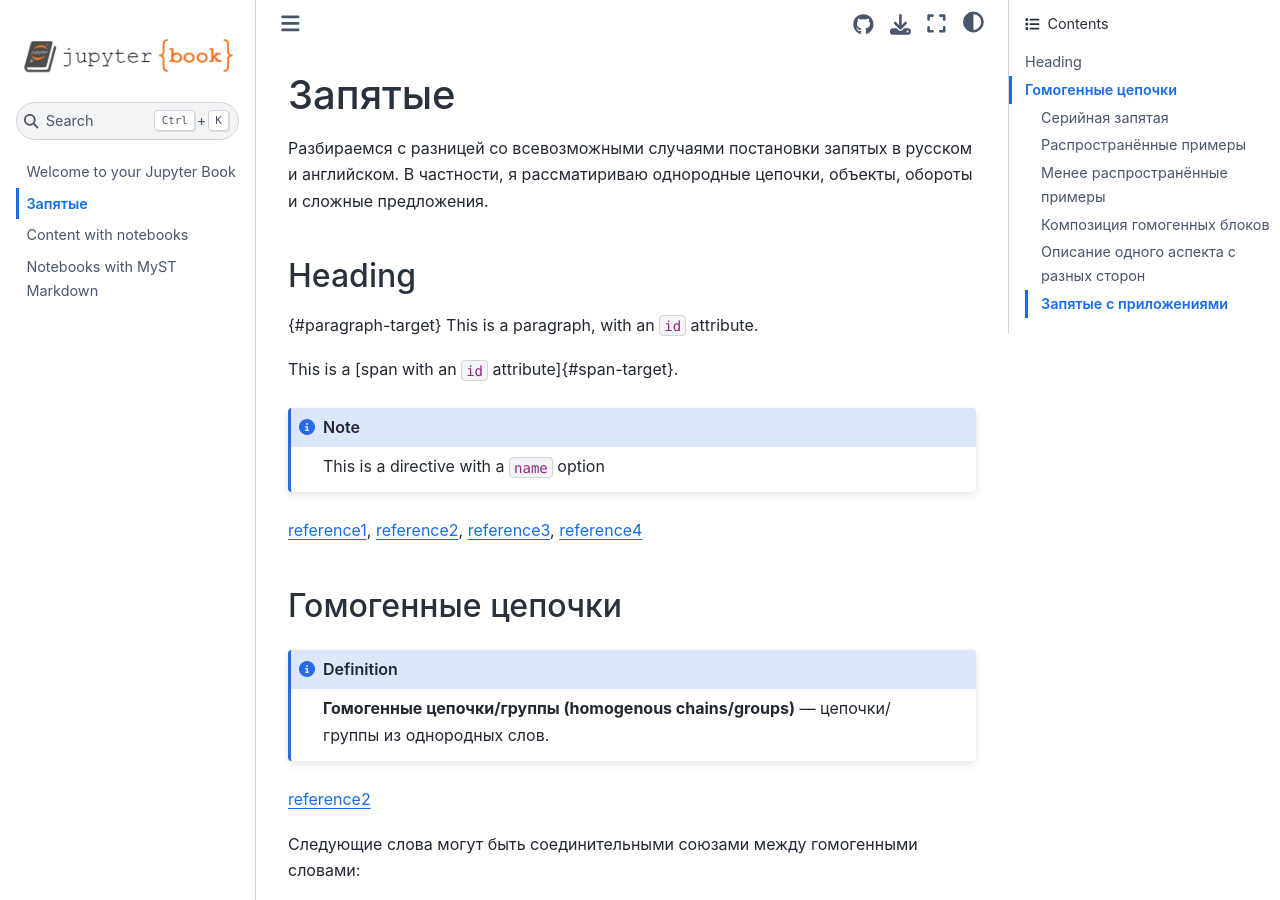
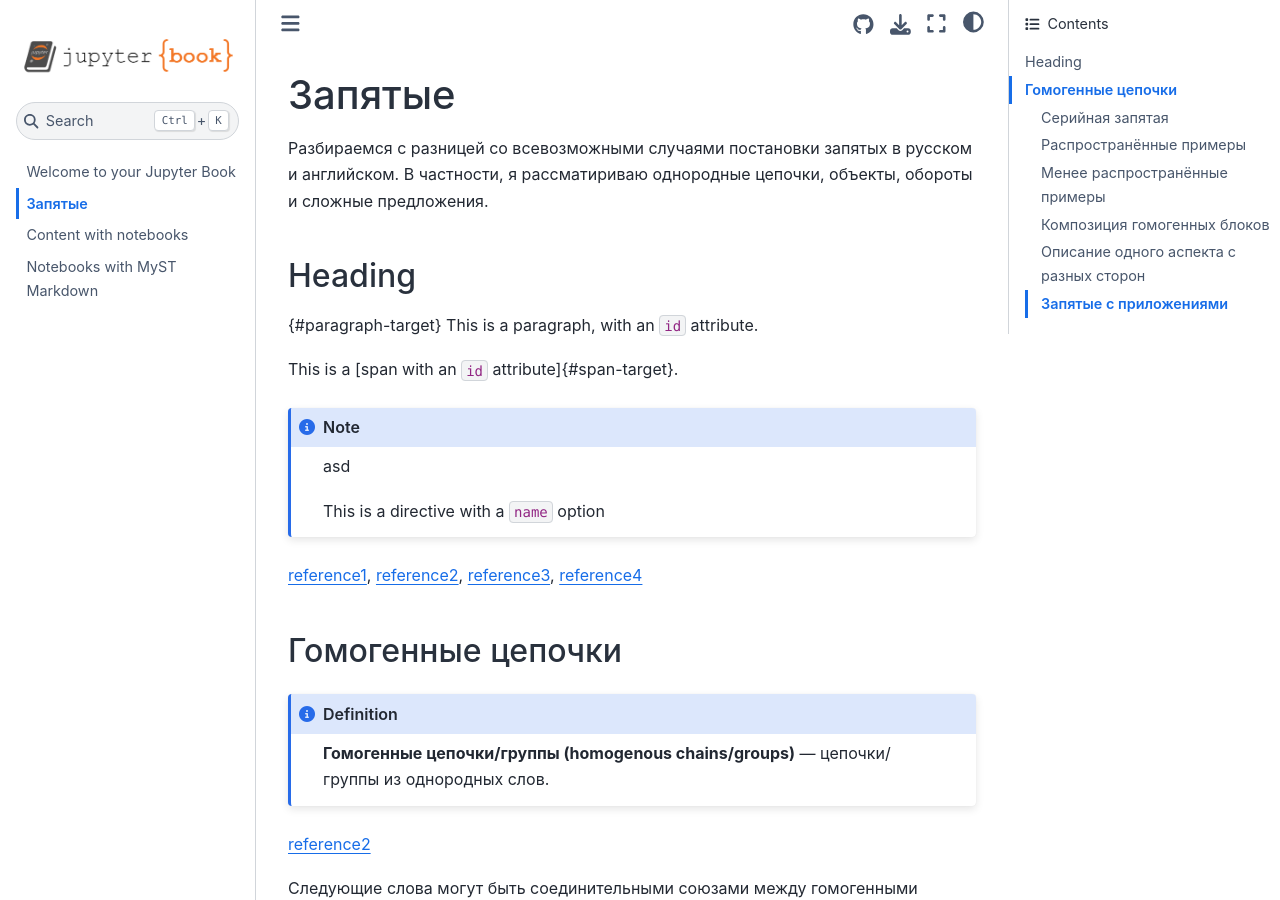
Before and after one commit to artoftheblue/artoftheblue.github.io, a Jupyter Book: the page built from commas.md, in a window 1280 px wide and 900 px high. Built offline with Jupyter Book 1.0.4 settings and Sphinx 7.4.7 and the Sphinx Book theme 1.1.4, drawn with Linux system fonts in a browser that asks for light colours.

Commit message:
Update commas.md

```diff
--- a/commas.md
+++ b/commas.md
@@ -10,7 +10,7 @@ This is a paragraph, with an `id` attribute.
 
 This is a [span with an `id` attribute]{#span-target}.
 
-:::{note}
+:::{note} asd
 :name: directive-target
 
 This is a directive with a `name` option
```
